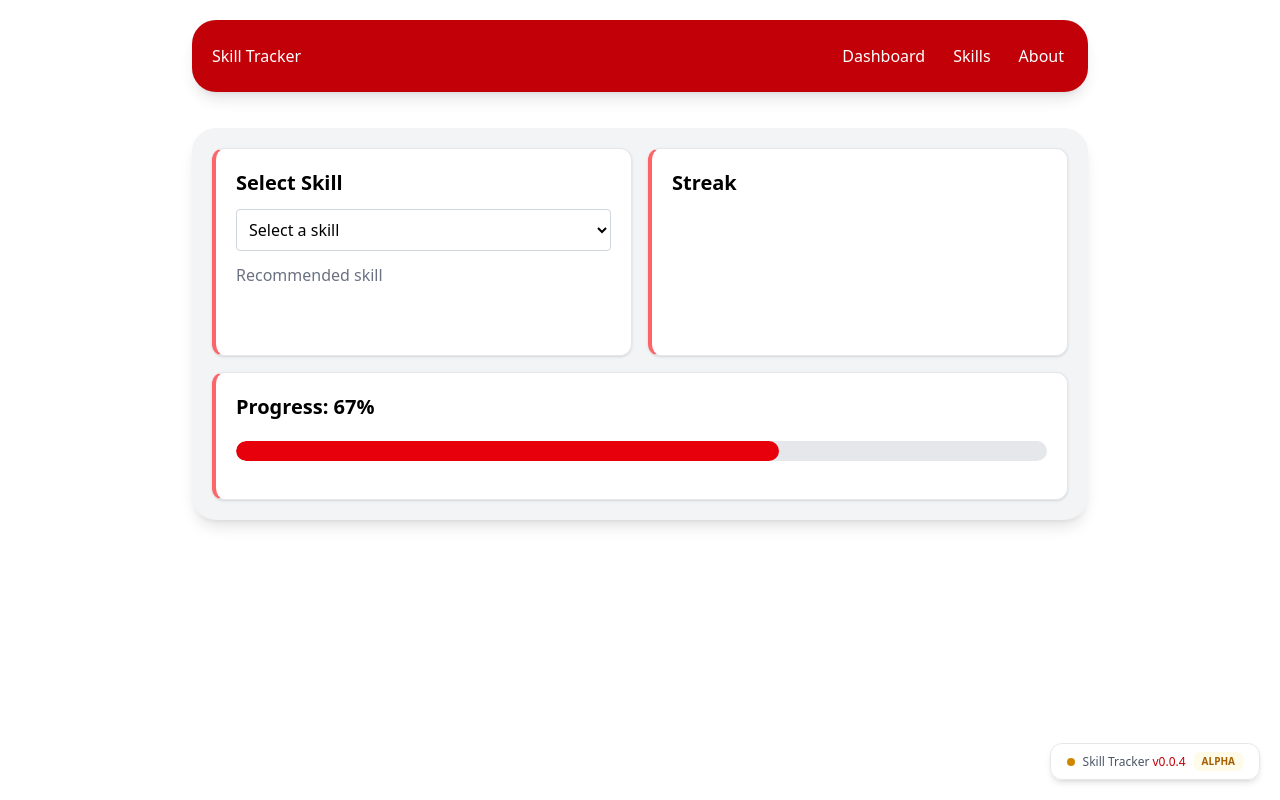
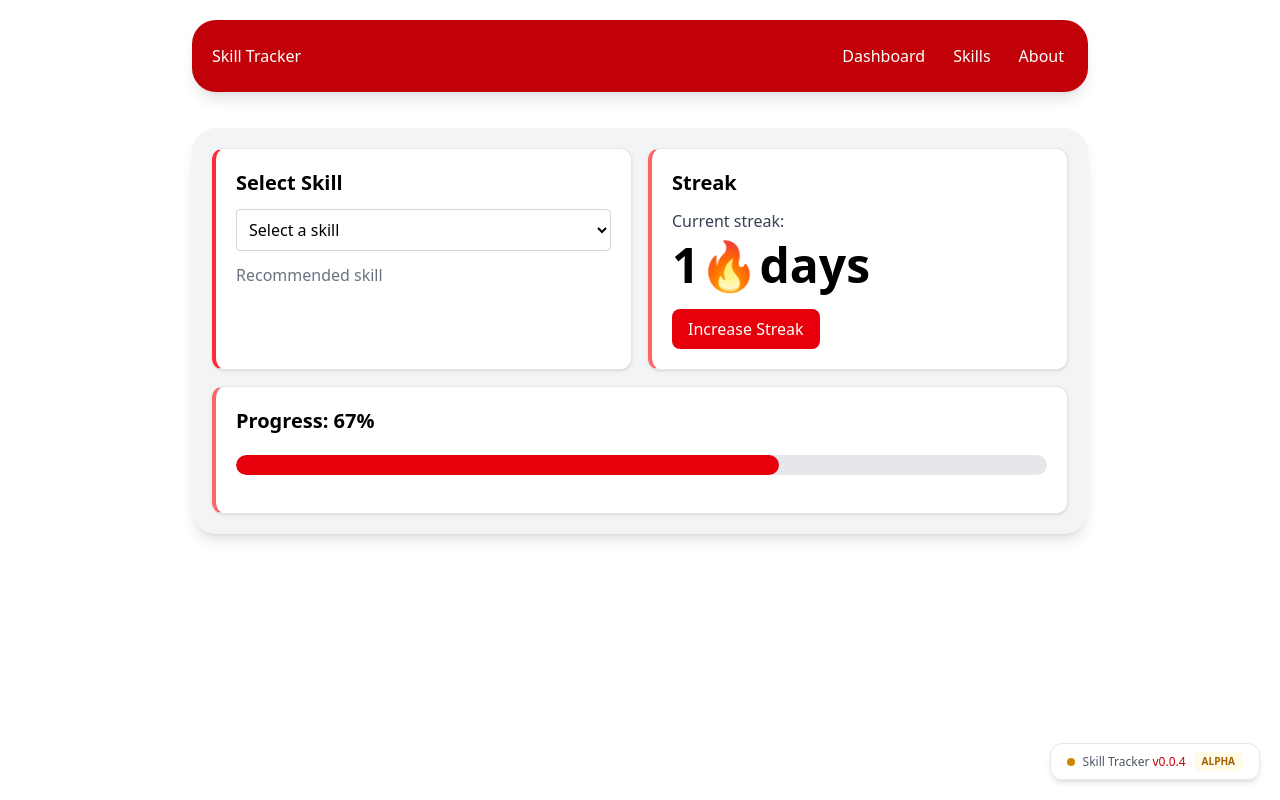
Before and after one commit to mntandrei/skill-tracker, a Next.js app: page / in a window 1280 px wide. Built offline with nearby package versions, Linux system fonts and the light colour scheme.

Commit message:
edit styles for color scheme and hover effects

```diff
--- a/src/app/components/mainpage/NavBar.tsx
+++ b/src/app/components/mainpage/NavBar.tsx
@@ -7,13 +7,13 @@ export default function NavBar() {
         <div className="flex flex-row justify-between items-center text-white">
           <h1>Skill Tracker</h1>
           <div className="flex flex-row gap-5">
-            <Link href="/" className="hover:bg-white/30 rounded-md p-1">
+            <Link href="/" className="hover:bg-white/20 rounded-md p-1">
               Dashboard
             </Link>
-            <Link href="/Skills" className="hover:bg-white/30 rounded-md p-1">
+            <Link href="/Skills" className="hover:bg-white/20 rounded-md p-1">
               Skills
             </Link>
-            <Link href="/About" className="hover:bg-white/30 rounded-md p-1">
+            <Link href="/About" className="hover:bg-white/20 rounded-md p-1">
               About
             </Link>
           </div>
--- a/src/app/components/skills/PannelSkills.tsx
+++ b/src/app/components/skills/PannelSkills.tsx
@@ -1,4 +1,3 @@
-
 import SelectTab from "./SelectTab";
 import StreakTab from "./StreakTab";
 import ProgressTab from "./ProgressTab";
@@ -8,7 +7,6 @@ export default function PannelSkills() {
     <section className="mx-auto mt-5 grid w-full max-w-4xl grid-cols-1 gap-4 rounded-3xl bg-gray-100 p-5 shadow-lg md:grid-cols-2">
       <SelectTab />
       <StreakTab />
-
       <div className="md:col-span-2">
         <ProgressTab />
       </div>
--- a/src/app/components/skills/SelectTab.tsx
+++ b/src/app/components/skills/SelectTab.tsx
@@ -7,9 +7,10 @@ export default function SelectTab() {
   const recommendedSkills = ["JavaScript", "React", "Next.js", "Angular", "TypeScript","etc.."];
 
   return (
-    <div className="min-h-52 rounded-xl border border-gray-200 border-l-4 border-l-red-400 bg-white p-5 shadow-sm ">
+    <div className="min-h-52 rounded-xl border border-gray-200 border-l-4 border-l-red-500 bg-white p-5 shadow-sm">
       <h2 className="text-xl font-semibold">Select Skill</h2>
-      <select className="mt-3 w-full rounded border border-gray-300 p-2" onChange={(e) => setSelectSkill(e.target.value)} >
+      <select className="mt-3 w-full rounded border border-gray-300 p-2 outline-none focus:border-red-500 focus:ring-2 focus:ring-500/30 transition ease-in-out duration-300"
+      onChange={(e) => setSelectSkill(e.target.value)} >
         <option value="">Select a skill</option>
         {skill.map((skill) => (
           <option key={skill} value={skill.toLowerCase()}>
--- a/src/app/components/skills/StreakTab.tsx
+++ b/src/app/components/skills/StreakTab.tsx
@@ -1,7 +1,20 @@
+'use client';
+import { useState } from 'react';
+
+
 export default function StreakTab() {
+  const [streak, setStreak] = useState<number>(1);
+
   return (
     <div className="min-h-52 rounded-xl border border-gray-200 border-l-4 border-l-red-400 bg-white p-5 shadow-sm">
-      <h2 className="text-xl font-semibold">Streak</h2>
+      <h1 className="text-xl font-semibold">Streak</h1>
+      <p className="mt-3 text-gray-700">Current streak:</p>
+      <h1 className="text-5xl font-bold mt-2">{streak}🔥days</h1>
+      <button
+        className="mt-5 px-4 py-2 bg-red-600 text-white rounded-lg hover:bg-red-700"
+        onClick={() => setStreak(streak + 1)}>
+        Increase Streak
+      </button>
     </div>
   );
 }
--- a/src/app/page.tsx
+++ b/src/app/page.tsx
@@ -10,7 +10,6 @@ export default function Home() {
       <div className="shrink-0">
         <NavBar />
       </div>
-
       <main className="mt-4 min-h-0 flex-1">
         <PannelSkills />
         <div className="fixed right-5 bottom-5 flex items-center gap-2 rounded-xl border border-gray-200 bg-white/90 px-4 py-2 shadow-md backdrop-blur-sm">
@@ -22,8 +21,6 @@ export default function Home() {
             {release}
           </span>
         </div>
-
-
       </main>
     </div>
   );
```
